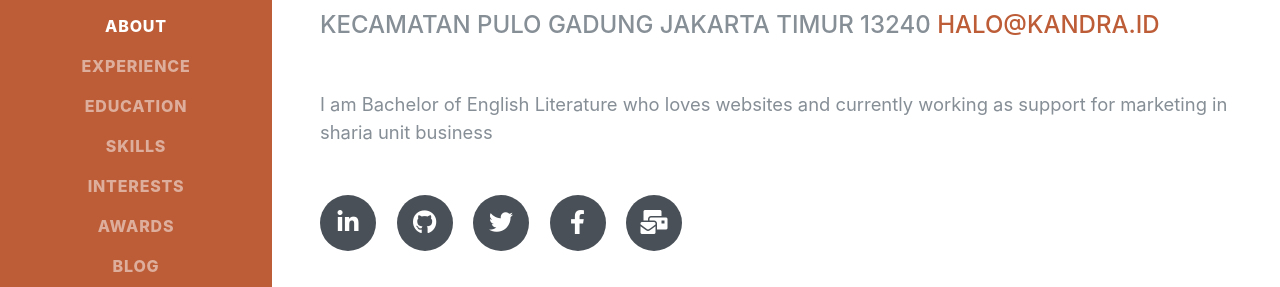
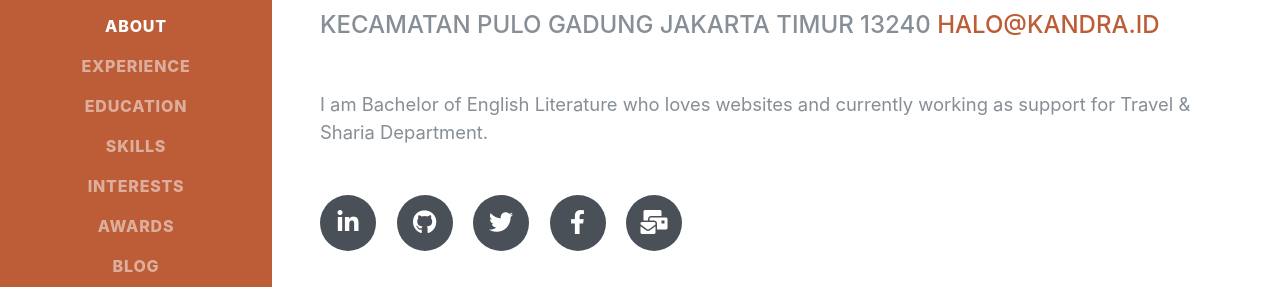
Before and after one commit to kandra-id/kandra-id.github-io, a Jekyll site: the page built from index.html, in a window 1280 px wide and 900 px high. Shown: the part 383-670 px from the top of the window. Built offline with Jekyll 4.4.1, drawn with Linux system fonts in a browser that asks for light colours; some web fonts are replaced.

Commit message:
Update default.html

```diff
--- a/_layouts/default.html
+++ b/_layouts/default.html
@@ -15,7 +15,7 @@
         <div class="subheading mb-5">Jl. Persahabatan Timur III No. 22C RT 08 RW 18 Kelurahan Cipinang Kecamatan Pulo Gadung Jakarta Timur 13240
           <a href="mailto:{{ site.email | encode_email }}">halo@kandra.id</a>
         </div>
-        <p class="lead mb-5">I am Bachelor of English Literature who loves websites and currently working as support for marketing in sharia unit business</p>
+        <p class="lead mb-5">I am Bachelor of English Literature who loves websites and currently working as support for Travel &amp; Sharia Department.</p>
         <div class="social-icons">
           <a href="#">
             <i class="fab fa-linkedin-in"></i>
```
